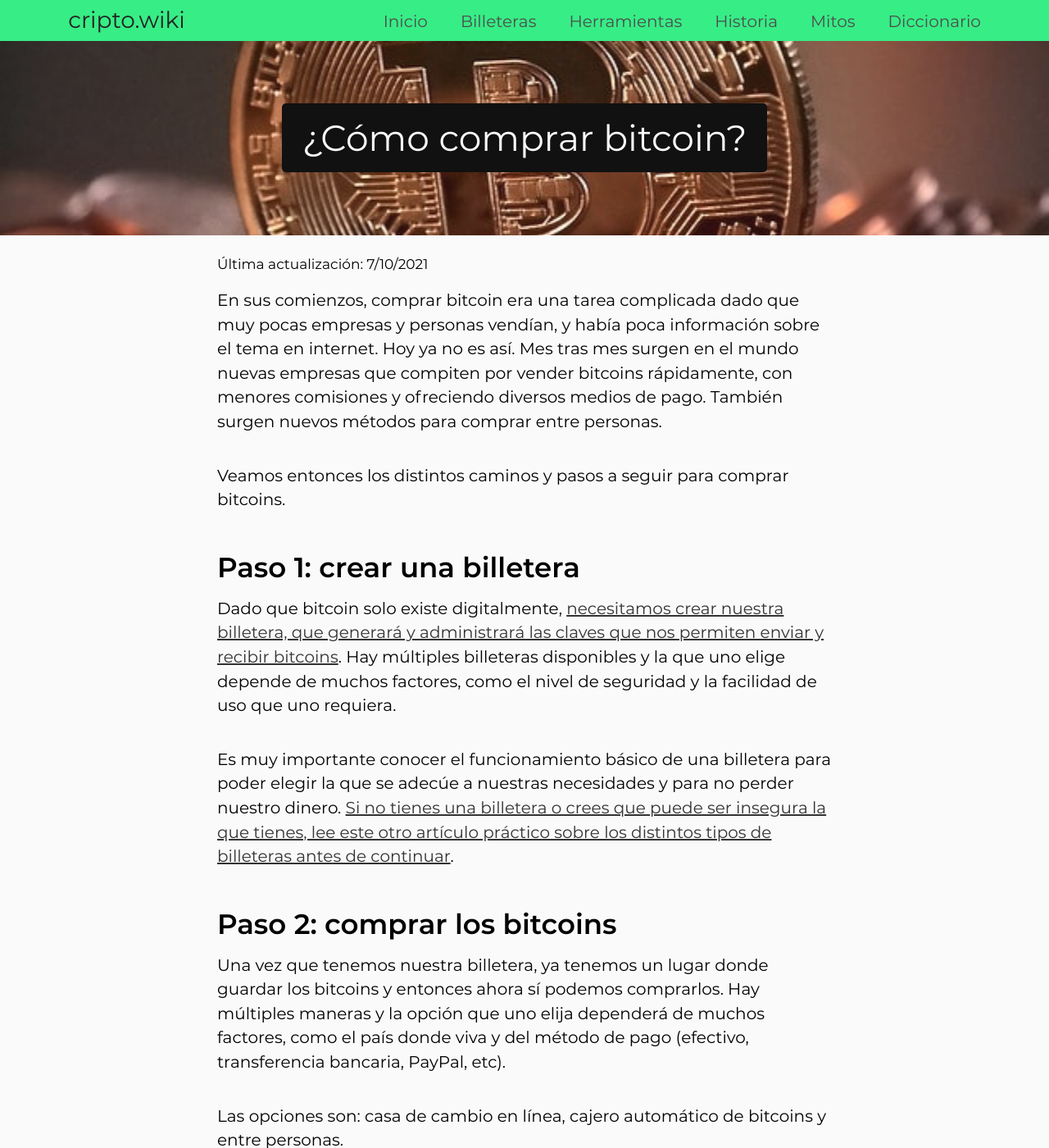
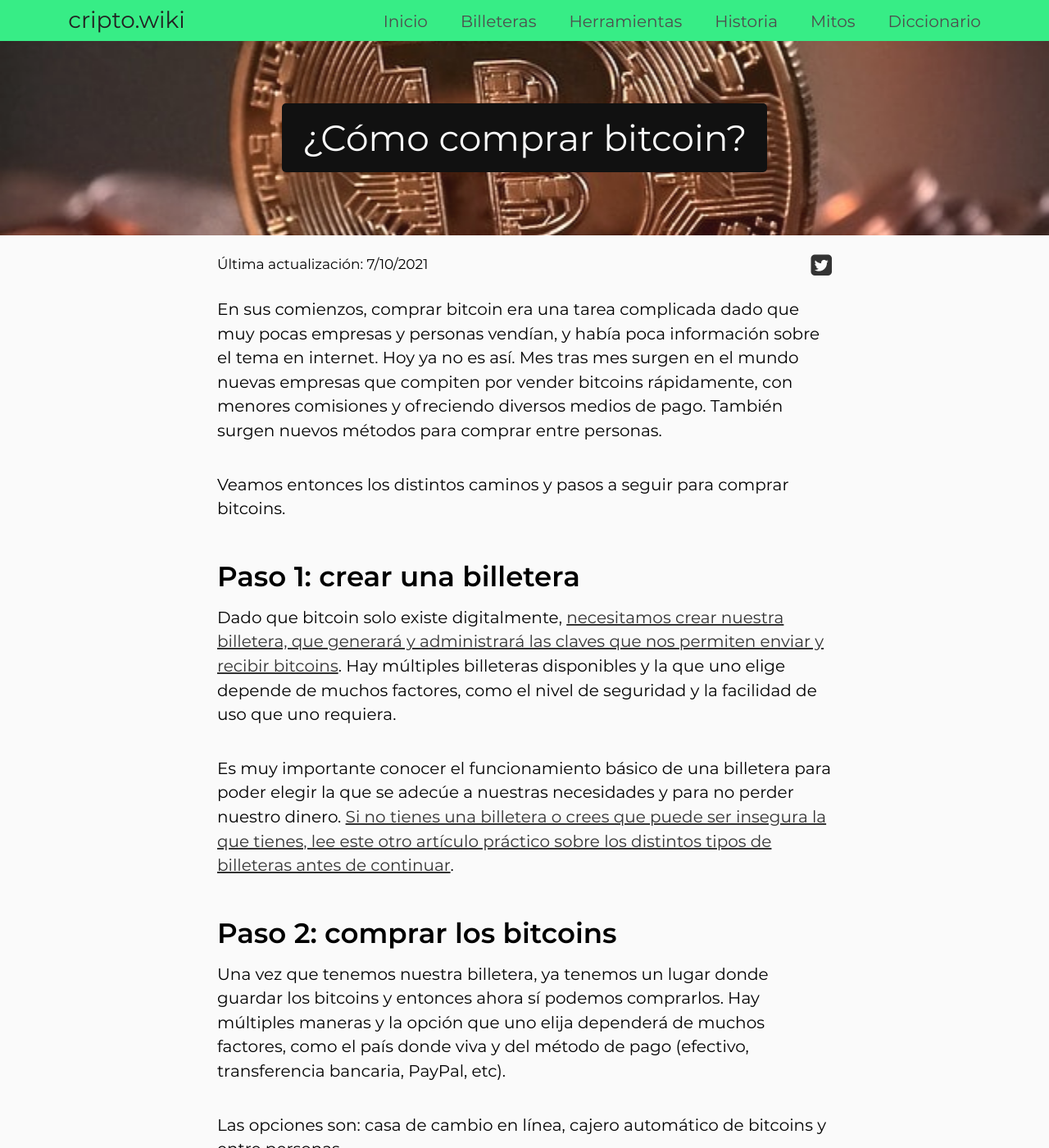
Before and after one commit to criptowiki/criptowiki, a Jekyll site: the page built from collections/_articles/how-to-buy-bitcoin.md, in a window 1280 px wide and 1400 px high. Shown: the whole window at 82% size. Built offline with Jekyll 4.4.1, drawn with Linux system fonts in a browser that asks for light colours; some web fonts are replaced.

Commit message:
Add link to share on Twitter in articles collection

```diff
--- a/_layouts/article.html
+++ b/_layouts/article.html
@@ -11,11 +11,18 @@ css: article
 	</div>
 	<div id="article-body">
 		<div class="center">
-			{% if page.updated %}
-			<div id="article-meta">Última actualización: {{ page.updated }}</div>
-			{% elsif page.published %}
-			<div id="article-meta">Publicado: {{ page.published }}</div>
-			{% endif %}
+			<div id="article-meta">
+				<span id="article-time">
+					{% if page.updated %}
+						Última actualización: {{ page.updated }}
+					{% elsif page.published %}
+					    Publicado: {{ page.published }}
+					{% endif %}
+				</span>
+				<span id="article-share">
+					<a href="https://twitter.com/share?text={{ page.title }}&url={{ site.url }}{{ page.url }}" title="Compartir en Twitter"><i class="icon-twitter-square"></i></a>
+				</span>
+			</div>
 			<div id="article-content">
 				{{ content }}
 			</div>
--- a/assets/css/article.sass
+++ b/assets/css/article.sass
@@ -58,9 +58,20 @@
 
 #article-meta
     float: left
-    padding: 5px 0px 20px 0px
+    padding: 0px 0px 20px 0px
     width: 100%
     font-size: 0.85em
+
+#article-time
+    float: left
+    padding-top: 5px
+
+#article-share
+    float: right
+    font-size: 1.75em
+
+#article-share a
+    text-decoration: none
 
 #article-content
     float: left
```
